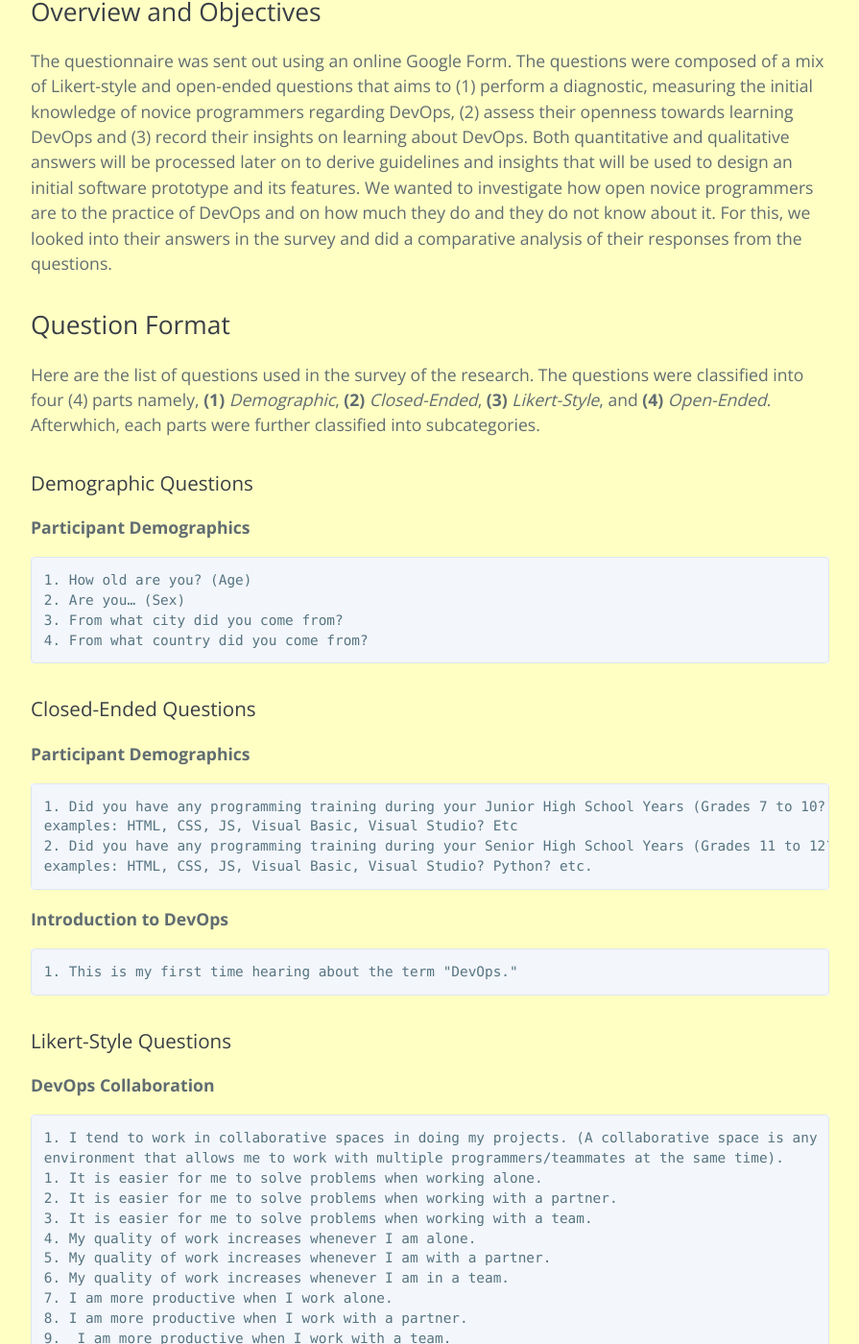
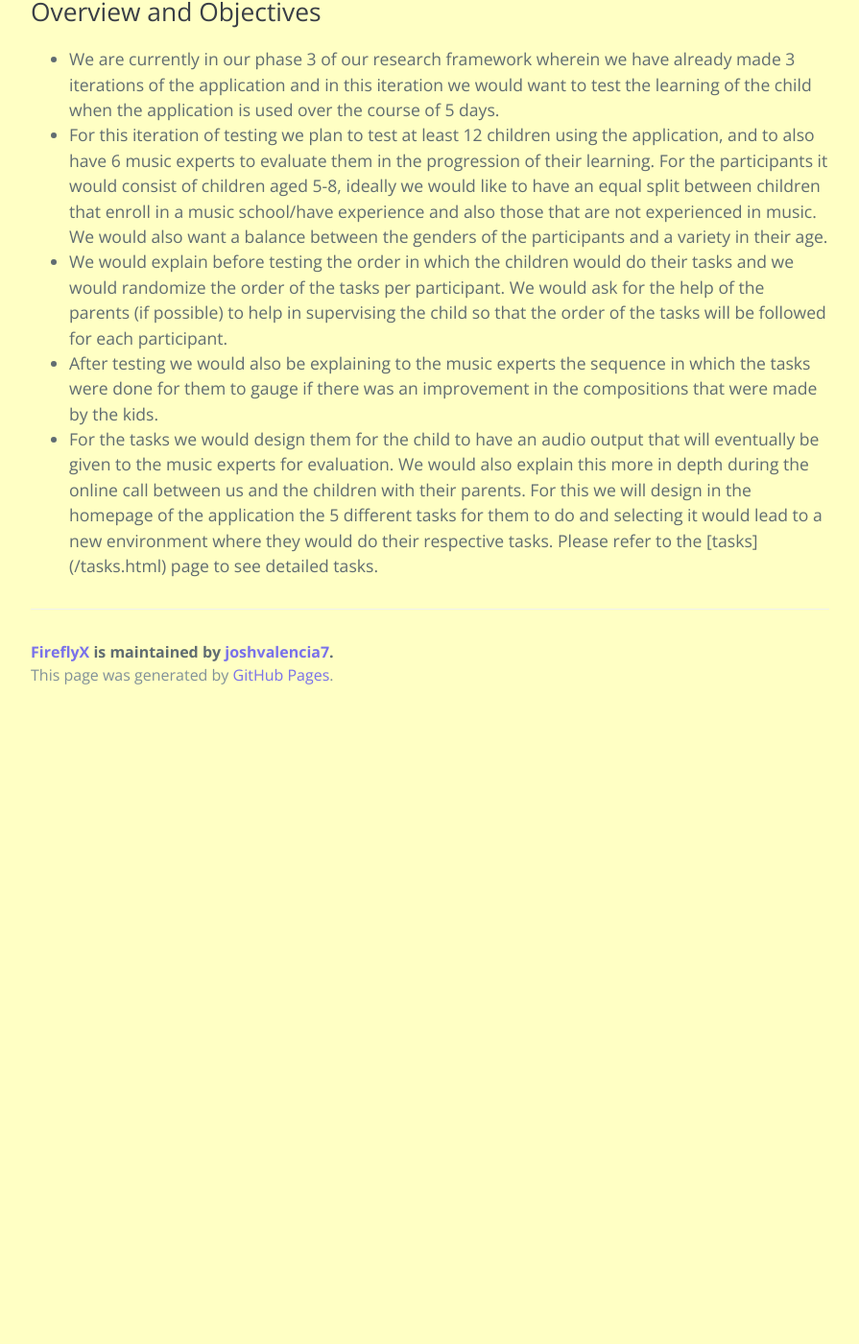
Before and after one commit to joshvalencia7/FireflyX, a Jekyll site: the page built from protocol-for-children.md, in a window 1280 px wide and 1400 px high, scrolled down 422 px. Shown: the whole window at 96% size, without its empty margins (192-1087 px from the left). Built offline with Jekyll 4.4.1, drawn with Linux system fonts in a browser that asks for light colours; after the commit the page ends 1169 px from its top, so only the background shows below that; some of the changed text lies outside the part shown.

Commit message:
Index About protocol for children
Fixed Index
Fixed about
Fixed protocol for children
Added tasks
Added installation guide

```diff
--- a/_layouts/default.html
+++ b/_layouts/default.html
@@ -28,8 +28,10 @@
       <a href="index" class="btn">Home</a>
       <a href="about" class="btn">About</a>
       <a href="protocol-for-children" class="btn">Protocol for Children</a>
+	  <a href="tasks" class="btn">Tasks</a>
       <a href="protocol-for-teachers" class="btn">Protocol for Teachers</a>
       <a href="consent-forms" class="btn">Consent Forms</a>
+	  <a href="installation-guide" class="btn">Installation Guide</a>
 
       <!-- {% if site.github.is_project_page %}
         <a href="{{ site.github.repository_url }}" class="btn">View on GitHub</a>
--- a/protocol-for-children.md
+++ b/protocol-for-children.md
@@ -5,131 +5,8 @@ description: This page is for the Protocol for Children
 ---
 
 ## Overview and Objectives
-
-The questionnaire was sent out using an online Google Form. The questions were composed of a mix of Likert-style and open-ended questions that aims to (1) perform a diagnostic, measuring the initial knowledge of novice programmers regarding DevOps, (2) assess their openness towards learning DevOps and (3) record their insights on learning about DevOps. Both quantitative and qualitative answers will be processed later on to derive guidelines and insights that will be used to design an initial software prototype and its features. We wanted to investigate how open novice programmers are to the practice of DevOps and on how much they do and they do not know about it. For this, we looked into their answers in the survey and did a comparative analysis of their responses from the questions.
-
-## Question Format
-
-Here are the list of questions used in the survey of the research. The questions were classified into four (4) parts namely, **(1)** _Demographic_, **(2)** _Closed-Ended_, **(3)** _Likert-Style_, and **(4)** _Open-Ended_. Afterwhich, each parts were further classified into subcategories.
-
-### Demographic Questions
-
-**Participant Demographics**
-
-    1. How old are you? (Age)
-    2. Are you… (Sex)
-    3. From what city did you come from?
-    4. From what country did you come from?
-
-### Closed-Ended Questions
-
-**Participant Demographics**
-
-    1. Did you have any programming training during your Junior High School Years (Grades 7 to 10?)
-    examples: HTML, CSS, JS, Visual Basic, Visual Studio? Etc
-    2. Did you have any programming training during your Senior High School Years (Grades 11 to 12?)
-    examples: HTML, CSS, JS, Visual Basic, Visual Studio? Python? etc.
-
-**Introduction to DevOps**
-
-    1. This is my first time hearing about the term "DevOps."
-
-
-
-### Likert-Style Questions
-
-
-**DevOps Collaboration**
-
-    1. I tend to work in collaborative spaces in doing my projects. (A collaborative space is any
-    environment that allows me to work with multiple programmers/teammates at the same time).
-    1. It is easier for me to solve problems when working alone.
-    2. It is easier for me to solve problems when working with a partner.
-    3. It is easier for me to solve problems when working with a team.
-    4. My quality of work increases whenever I am alone.
-    5. My quality of work increases whenever I am with a partner.
-    6. My quality of work increases whenever I am in a team.
-    7. I am more productive when I work alone.
-    8. I am more productive when I work with a partner.
-    9.  I am more productive when I work with a team.
-    10. I am able to try and discover other ways to solve problems when working alone.
-    11. I am able to try and discover other ways to solve problems when working with a partner.
-    12. I am able to try and discover other ways to solve problems when working with teams.
-    13. When doing a small programming project, I prefer to work alone.
-    14. When programming, I like to work with a partner (pair programming).
-    15. When working on a big programming project, I think I need to work with a team.
-    16. DevOps is a term that involves working in teams.
-    17. DevOps works for programmer pairs as well.
-    18. It is easy for me to understand (trace/debug) codes written by another programmer.
-    19. It is easy for other people to understand my code since I follow programming conventions (use of
-    camelcase, indentations, etc.)
-    1.  I like it when people can see and inspect my code.
-    2.  When working on a big programming project,
-    3.  I believe it is helpful to work on my code with small progresses and changes.
-    4.  I think DevOps will be helpful in testing/debugging my code
-    5.  I think DevOps tools can help determine specific updates to the project (commit messages).
-
-
-**DevOps Affinity**
-
-    1. I believe I can work better alone.
-    2. I believe I can work better with a partner
-    3. I believe I can work better with teams.
-    4. Working alone helps me increase my confidence.
-    5. Working with a partner helps me increase my confidence.
-    6. Working with teams help me increase my confidence.
-    7. I tend to be more engaged on the project when I work alone.
-    8. I tend to be more engaged on the project when I work with a team.
-    9. I enjoy working alone.
-    10. I enjoy working with a partner.
-    11. I enjoy working with teams.
-    12. DevOps involves trust and respect.
-    13. DevOps affects knowledge sharing among teams.
-    14. Do you believe that environments with programming/development backgrounds need DevOps?
-
-
-
-**DevOps Tools**
-
-    1.  I am familiar with the different tools for DevOps.
-    2.  I am familiar with Github.
-    3.  I tend to use professional communication applications (Slack, Google Hangouts, etc.)
-     to communicate with peers when doing a project.
-    4.  I think DevOps tools will make projects more efficient.
-    5.  I think DevOps tools can help pair teams manage and automate their file versions.
-    6.  I think DevOps tools can help determine and resolve issues faster.
-    7.  I think DevOps can make the developing process more organized.
-
-**DevOps Scaling**
-
-    1. Working alone helps me understand programming concepts better.
-    2. Working with a partner helps me understand programming concepts better.
-    3. Working with teams help me understand programming concepts better.
-    4. Working alone helps me understand the nature of the project better.
-    5. Working with a partner helps me understand the nature of the project better.
-    6. Working with teams help me understand the nature of the project better.
-    7. Working alone helps me retain programming concepts better.
-    8. Working with a partner helps me retain programming concepts better.
-    9. Working with teams help me retain programming concepts better.
-    10. I believe DevOps can help ME become an EFFECTIVE collaborator.
-    11. I believe DevOps can help TEAMS become EFFECTIVE collaborators
-    12. I believe DevOps can help ME become an EFFICIENT collaborator.
-    13. I believe DevOps can help TEAMS become EFFICIENT collaborators
-
-
-**Others**
-
-    1. I am confident with my understanding of the term "DevOps."
-    2. DevOps is a term that developers should be aware of.
-    3. Only professional developers should use DevOps.
-    4. I believe Novice and beginner programmers will benefit from DevOps.
-    5.  I cannot improve my programming/development skills further without learning DevOps.
-    6.  Teachers and Programming Instructors should teach DevOps.
-    7.  DevOps is important.
-
-### Open-Ended Questions
-
-**Adoption of DevOps**
-
-    1. Why do you or do you not believe that teachers and programming instructors should teach DevOps?
-    2. What support do you think do you need in order to learn DevOps?
+- We are currently in our phase 3 of our research framework wherein we have already made 3 iterations of the application and in this iteration we would want to test the learning of the child when the application is used over the course of 5 days.
+- For this iteration of testing we plan to test at least 12 children using the application, and to also have 6 music experts to evaluate them in the progression of their learning. For the participants it would consist of children aged 5-8, ideally we would like to have an equal split between children that enroll in a music school/have experience and also those that are not experienced in music. We would also want a balance between the genders of the participants and a variety in their age.
+- We would explain before testing the order in which the children would do their tasks and we would randomize the order of the tasks per participant. We would ask for the help of the parents (if possible) to help in supervising the child so that the order of the tasks will be followed for each participant.
+- After testing we would also be explaining to the music experts the sequence in which the tasks were done for them to gauge if there was an improvement in the compositions that were made by the kids.
+- For the tasks we would design them for the child to have an audio output that will eventually be given to the music experts for evaluation. We would also explain this more in depth during the online call between us and the children with their parents. For this we will design in the homepage of the application the 5 different tasks for them to do and selecting it would lead to a new environment where they would do their respective tasks. Please refer to the [tasks] ({% link tasks.md %}) page to see detailed tasks.
```
Also changed, not shown: about.md (+4 -4 lines), index.md (+8 -8 lines), installation-guide.md (added), tasks.md (added).
